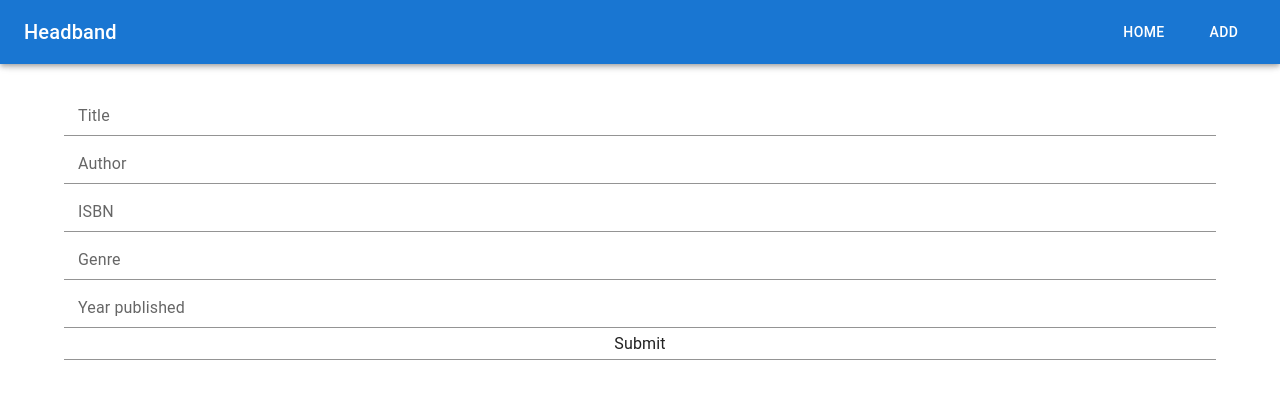
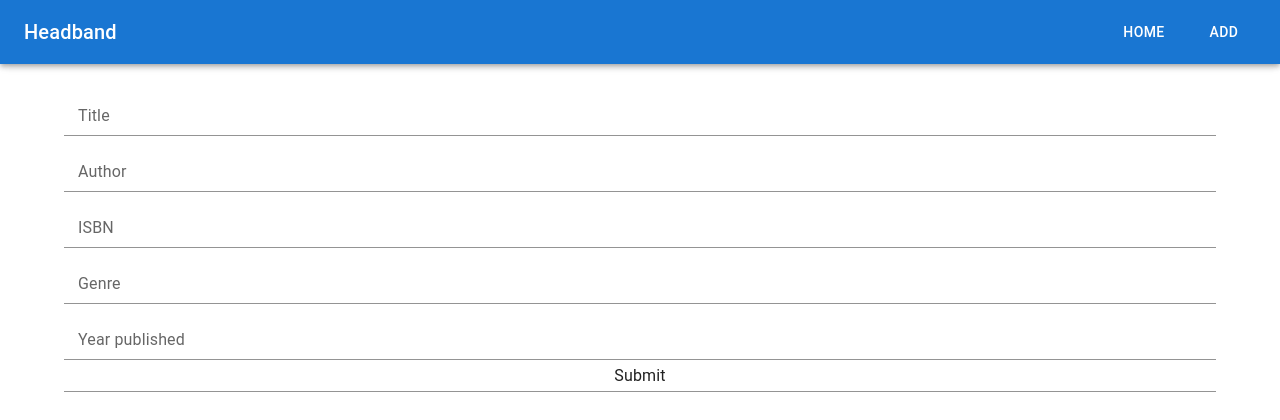
Before and after one commit to ellewright/headband, a React (Vite) app in the folder frontend/: page /add in a window 1280 px wide. Shown: the top 420 px of the page. Built offline with nearby package versions, Linux system fonts and the light colour scheme; no server answers.

Commit message:
Readjust EntryCard component spacing

```diff
--- a/frontend/src/components/NewEntryForm/NewEntryForm.css
+++ /dev/null
@@ -1,3 +0,0 @@
-.input-field {
-    margin-bottom: 1rem;
-}
--- a/frontend/src/components/NewEntryForm/NewEntryForm.tsx
+++ b/frontend/src/components/NewEntryForm/NewEntryForm.tsx
@@ -2,7 +2,6 @@ import { FormControl, Input, InputLabel } from "@mui/material";
 import { useState } from "react";
 import { NewEntry } from "../../interfaces/NewEntry";
 import { addNewEntryToDatabase } from "../../api/config";
-import "./NewEntryForm.css";
 
 export default function NewEntryForm() {
     const [newEntry, setNewEntry] = useState<NewEntry>({
@@ -28,9 +27,7 @@ export default function NewEntryForm() {
                 flexDirection: "column"
             }}
         >
-            <FormControl
-                className="input-field"
-            >
+            <FormControl sx={{ mb: 1 }}>
                 <InputLabel htmlFor="title">Title</InputLabel>
                 <Input
                     id="title"
@@ -40,9 +37,7 @@ export default function NewEntryForm() {
                     }
                 />
             </FormControl>
-            <FormControl
-                className="input-field"
-            >
+            <FormControl sx={{ mb: 1 }}>
                 <InputLabel htmlFor="author">Author</InputLabel>
                 <Input
                     id="author"
@@ -52,9 +47,7 @@ export default function NewEntryForm() {
                     }
                 />
             </FormControl>
-            <FormControl
-                className="input-field"
-            >
+            <FormControl sx={{ mb: 1 }}>
                 <InputLabel htmlFor="isbn">ISBN</InputLabel>
                 <Input
                     id="isbn"
@@ -64,9 +57,7 @@ export default function NewEntryForm() {
                     }
                 />
             </FormControl>
-            <FormControl
-                className="input-field"
-            >
+            <FormControl sx={{ mb: 1 }}>
                 <InputLabel htmlFor="genre">Genre</InputLabel>
                 <Input
                     id="genre"
@@ -76,9 +67,7 @@ export default function NewEntryForm() {
                     }
                 />
             </FormControl>
-            <FormControl
-                className="input-field"
-            >
+            <FormControl>
                 <InputLabel htmlFor="publicationYear">Year published</InputLabel>
                 <Input
                     id="publicationYear"
--- a/frontend/src/components/UpdateEntryForm/UpdateEntryForm.css
+++ /dev/null
@@ -1,3 +0,0 @@
-.input-field {
-    margin-bottom: 1rem;
-}
--- a/frontend/src/components/UpdateEntryForm/UpdateEntryForm.tsx
+++ b/frontend/src/components/UpdateEntryForm/UpdateEntryForm.tsx
@@ -2,7 +2,6 @@ import { FormControl, Input, InputLabel } from "@mui/material";
 import { useState } from "react";
 import { NewEntry } from "../../interfaces/NewEntry";
 import { updateEntryInDatabase } from "../../api/config";
-import "./UpdateEntryForm.css";
 
 export default function UpdateEntryForm({ _id, title, author, isbn, genre, publicationYear }: NewEntry) {
     const [newEntry, setNewEntry] = useState<NewEntry>({
@@ -29,9 +28,7 @@ export default function UpdateEntryForm({ _id, title, author, isbn, genre, publi
                 flexDirection: "column"
             }}
         >
-            <FormControl
-                className="input-field"
-            >
+            <FormControl>
                 <InputLabel htmlFor="title">Title</InputLabel>
                 <Input
                     id="title"
@@ -41,9 +38,7 @@ export default function UpdateEntryForm({ _id, title, author, isbn, genre, publi
                     }
                 />
             </FormControl>
-            <FormControl
-                className="input-field"
-            >
+            <FormControl>
                 <InputLabel htmlFor="author">Author</InputLabel>
                 <Input
                     id="author"
@@ -53,9 +48,7 @@ export default function UpdateEntryForm({ _id, title, author, isbn, genre, publi
                     }
                 />
             </FormControl>
-            <FormControl
-                className="input-field"
-            >
+            <FormControl>
                 <InputLabel htmlFor="isbn">ISBN</InputLabel>
                 <Input
                     id="isbn"
@@ -65,9 +58,7 @@ export default function UpdateEntryForm({ _id, title, author, isbn, genre, publi
                     }
                 />
             </FormControl>
-            <FormControl
-                className="input-field"
-            >
+            <FormControl>
                 <InputLabel htmlFor="genre">Genre</InputLabel>
                 <Input
                     id="genre"
@@ -77,9 +68,7 @@ export default function UpdateEntryForm({ _id, title, author, isbn, genre, publi
                     }
                 />
             </FormControl>
-            <FormControl
-                className="input-field"
-            >
+            <FormControl>
                 <InputLabel htmlFor="publicationYear">Year published</InputLabel>
                 <Input
                     id="publicationYear"
```
